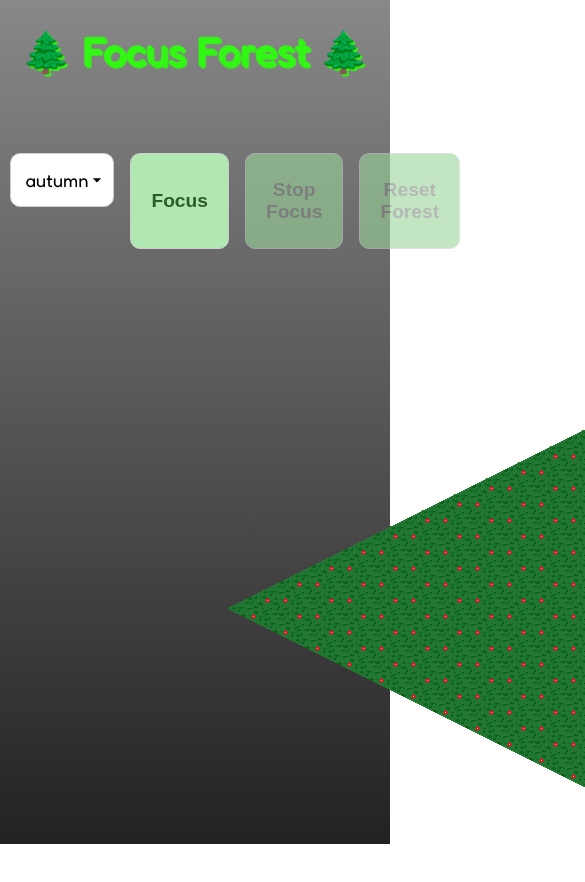
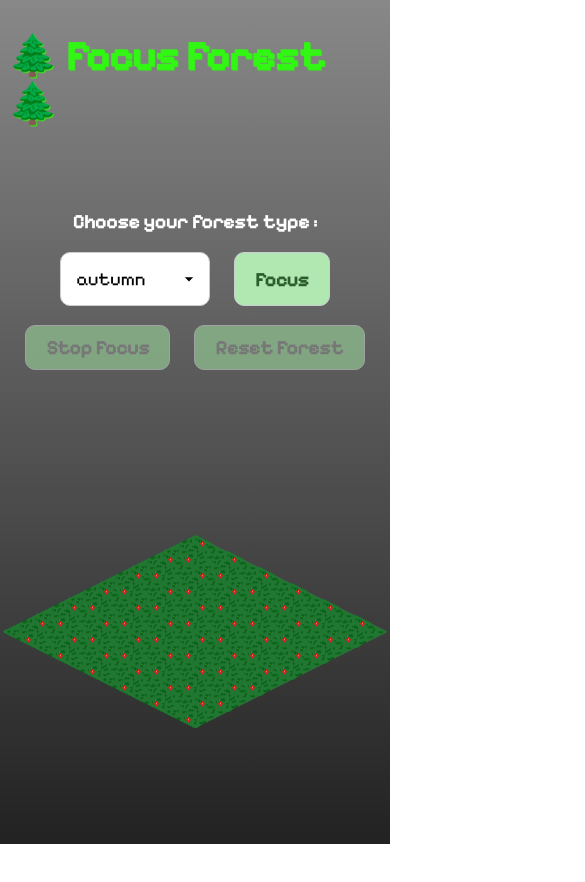
Before and after one commit to JohFaneco/forest-focus, an Angular app: page / in a window 390 px wide. Shown: the top 882 px of the page, 585 px wide, since content can reach past the window. Built offline with nearby package versions, Linux system fonts and the light colour scheme.

Commit message:
Responsive added for all screens : Mobile phone / Tablets / Desktops

```diff
--- a/src/app/canvas-forest/canvas-forest.component.css
+++ b/src/app/canvas-forest/canvas-forest.component.css
@@ -1,5 +1,4 @@
 canvas {
   background: transparent;
   display: block;
-  margin: 20px auto;
 }
--- a/src/app/canvas-forest/canvas-forest.component.html
+++ b/src/app/canvas-forest/canvas-forest.component.html
@@ -1 +1,3 @@
-<canvas #forestCanvas width="1400" height="600"></canvas>
+<div #canvasWrapper>
+  <canvas #forestCanvas [width]="canvasWidth" [height]="canvasHeight"></canvas>
+</div>
--- a/src/app/canvas-forest/canvas-forest.component.ts
+++ b/src/app/canvas-forest/canvas-forest.component.ts
@@ -1,7 +1,7 @@
-import { AfterViewInit, Component, ElementRef, inject, OnDestroy, OnInit, ViewChild } from '@angular/core';
+import { AfterViewInit, ChangeDetectorRef, Component, ElementRef, inject, OnDestroy, OnInit, ViewChild } from '@angular/core';
 import { TreeImage } from '../models/treeImage';
 import { Coordinate } from '../models/coordinate';
-import { filter, from, of, switchMap, tap } from 'rxjs';
+import { filter, from, Observable, of, switchMap, tap } from 'rxjs';
 import { ForestControlService } from '../service/forest-control.service';
 
 @Component({
@@ -14,18 +14,22 @@ export class CanvasForestComponent implements OnInit, OnDestroy, AfterViewInit {
 
 
   @ViewChild('forestCanvas', { static: false }) canvasRef!: ElementRef<HTMLCanvasElement>;
+  @ViewChild('canvasWrapper', { static: false }) canvasWrapper!: ElementRef<HTMLElement>;
 
   trees: Array<TreeImage> = []
 
   grassImg!: HTMLImageElement
+
+  canvasWidth!: number;
+  canvasHeight!: number;
 
   private ctx!: CanvasRenderingContext2D;
 
   private tileWidth: number = 64
   private tileHeight: number = 32
 
-  private mapCols: number = 15
-  private mapRows: number = 15
+  private mapCols!: number
+  private mapRows!: number
 
   private offsetX!: number
   private offsetY!: number
@@ -35,7 +39,9 @@ export class CanvasForestComponent implements OnInit, OnDestroy, AfterViewInit {
 
   private forestControlService: ForestControlService = inject(ForestControlService)
 
-  private timeToGrow: number = 1 * 1
+  private timeToGrow: number = 60 * 300
+
+  constructor(private cdr: ChangeDetectorRef) { }
 
   ngOnInit(): void {
     this.listenOnDestroyForest()
@@ -45,16 +51,48 @@ export class CanvasForestComponent implements OnInit, OnDestroy, AfterViewInit {
   }
 
   ngAfterViewInit(): void {
+    this.initSizeCanvas()
+    this.cdr.detectChanges();
+    const canvas = this.canvasRef.nativeElement;
+    this.initImages()
+    this.ctx = canvas.getContext('2d')!;
+    this.waitImagesAndDraw()
+  }
 
-    this.initImages()
 
-    const canvas = this.canvasRef.nativeElement;
-    this.ctx = canvas.getContext('2d')!;
+  /**
+   * Init the width, the height and the number of tiles of the Canvas
+   */
+  private initSizeCanvas() {
 
-    this.offsetX = canvas.width / 2
-    this.offsetY = 100
+    const wrapperTop = this.canvasWrapper.nativeElement.getBoundingClientRect().top
 
-    this.waitImagesAndDraw()
+    const hScreen = window.innerHeight
+    const wScreen = window.innerWidth
+
+    this.canvasWidth = wScreen
+    this.canvasHeight = hScreen - wrapperTop;
+
+    this.offsetX = wScreen / 2
+    this.offsetY = 0
+    let maxTiles: number;
+
+    // let a space for wide screens, enough to show the images
+    if (wScreen > hScreen) {
+      this.offsetY = this.tileHeight * 4
+    }
+
+    const maxTilesHeight = Math.floor((hScreen - wrapperTop - this.offsetY) / this.tileHeight)
+    const maxTilesWidth = Math.floor(wScreen / this.tileWidth)
+
+    // define the tiles we can configure
+    maxTiles = Math.min(maxTilesHeight, maxTilesWidth)
+    const gridPixelHeight = (maxTiles * 2) * (this.tileHeight / 2)
+    this.offsetY = (this.canvasHeight / 2) - (gridPixelHeight / 2)
+
+    this.mapCols = this.mapRows = maxTiles
+
+
   }
 
   /**
@@ -100,7 +138,6 @@ export class CanvasForestComponent implements OnInit, OnDestroy, AfterViewInit {
       switchMap(() => this.forestControlService.elapsedSeconds$),
       filter(seconds => seconds !== 0 && (seconds === 10 || (seconds % this.timeToGrow === 0)))
     ).subscribe((seconds: number) => {
-      console.log(seconds)
       this.generateCoordinatesTree()
     })
   }
--- a/src/app/forest-focus/focus-forest.component.html
+++ b/src/app/forest-focus/focus-forest.component.html
@@ -30,12 +30,14 @@
       Forest</button>
   </div>
 
-  <div>
+  <app-canvas-forest></app-canvas-forest>
+
+   <!-- Timer -->
+  <div class="wrappedTimer">
     @if (firstFocusActivated) {
-    <p class="timer">⏱️ Time focused: {{ formattedTimer }}</p>
+      <p class="timer">⏱️ Time focused: {{ formattedTimer }}</p>
     }
   </div>
-
-  <app-canvas-forest></app-canvas-forest>
+  <!-- Timer -->
 
 </div>
--- a/src/app/forest-focus/focus-forest.component.scss
+++ b/src/app/forest-focus/focus-forest.component.scss
@@ -1,14 +1,19 @@
-$size-grid-tile: 120px;
+.container {
+  display: flex;
+  flex-direction: column;
+  justify-content: center;
+  div:last-child {
+    align-self: center;
+  }
+}
 
-.container {
-  text-align: center;
-}
 h1 {
-  padding: 0px 10px 50px 10px;
+  align-self: center;
+  padding-bottom: 50px;
   color: #32f613;
   font-size: 2.5rem;
-  // font-weight: 700;
-  text-shadow: 2px 2px 1px;
+  text-shadow: 1px 1px 1px;
+  margin: 2rem 0.5rem;
 }
 
 h1,
@@ -32,11 +37,14 @@ label {
   display: flex;
   flex-direction: row;
   justify-content: center;
-  gap: 1rem;
-}
+  flex-wrap: wrap;
+  gap: 1.5rem;
+  row-gap: 1.2rem;
 
-.container-actions > div:nth-child(1) {
-  align-self: center;
+  margin: 0 10px;
+  div:nth-child(1) {
+    align-self: center;
+  }
 }
 
 .dropdown,
@@ -75,7 +83,7 @@ ul.list-types {
   overflow: hidden;
   padding: 10px;
   margin: 0;
-  transition: all 1s;
+  transition: all 0.5s;
 }
 
 li {
@@ -106,6 +114,13 @@ li {
   background-color: #99d699;
 }
 
-.timer {
-  font-weight: bold;
+.wrappedTimer {
+  position: absolute;
+  bottom: 0%;
+  .timer {
+    font-weight: bold;
+    text-align: center;
+    color: white;
+    font-size: 1.5rem;
+  }
 }
--- a/src/index.html
+++ b/src/index.html
@@ -7,7 +7,7 @@
   <base href="/">
   <meta name="viewport" content="width=device-width, initial-scale=1">
   <link rel="icon" type="image/x-icon" href="favicon.ico">
-  <link href="https://fonts.googleapis.com/css2?family=Fredoka&display=swap" rel="stylesheet">
+  <link href="https://fonts.googleapis.com/css2?family=Pixelify+Sans&display=swap" rel="stylesheet">
 </head>
 
 <body>
--- a/src/styles.css
+++ b/src/styles.css
@@ -2,7 +2,10 @@ html {
   height: 100%;
   background: linear-gradient(#888, #222) no-repeat;
 }
+body, button, label, p {
+    font-family: 'Pixelify Sans', sans-serif;
+}
 body {
-  font-family: "Fredoka", sans-serif;
   font-size: 1.1rem;
+  margin: 0;
 }
```
